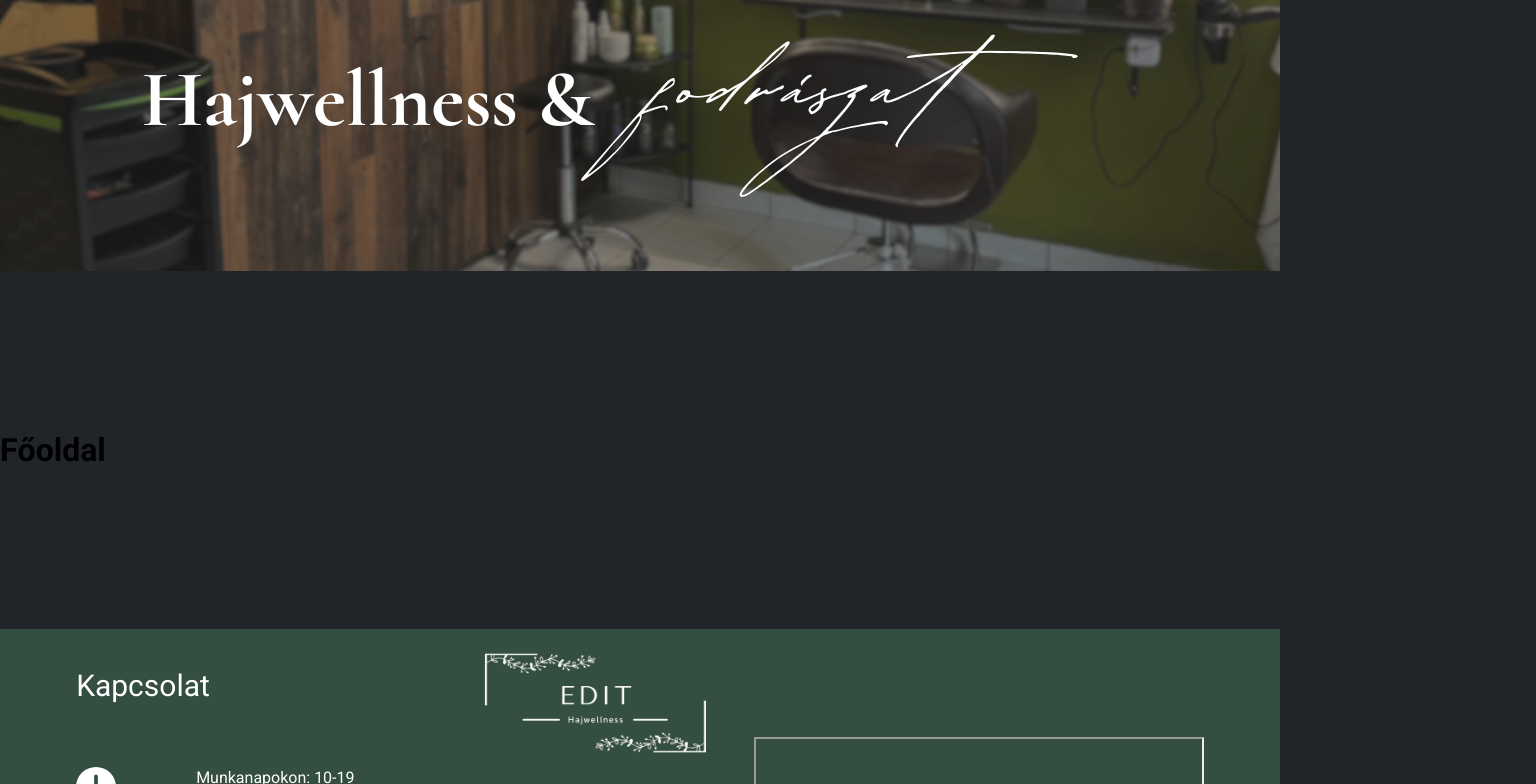
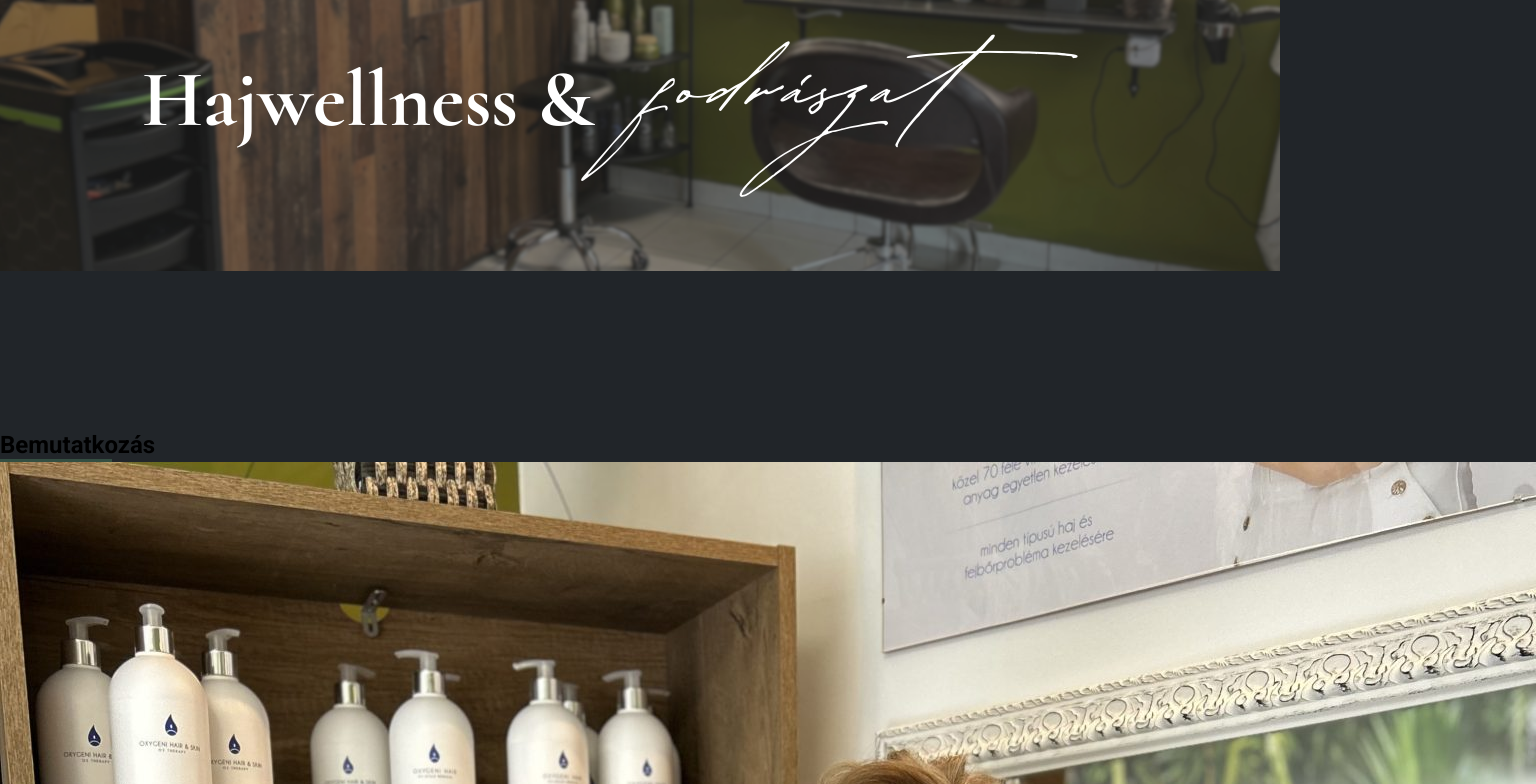
Before and after one commit to AkosBrb/hairwellness, a React (Create React App) app in the folder salon-website/: page / in a window 1280 px wide. Shown: the part 254-1038 px from the top of the page, 1536 px wide, since content can reach past the window. Built offline with nearby package versions, Linux system fonts and the light colour scheme; no server answers; grey boxes are pictures that could not be loaded.

Commit message:
implement introduction

```diff
--- a/salon-website/src/components/Main.js
+++ b/salon-website/src/components/Main.js
@@ -1,8 +1,11 @@
 import "../Style.css";
+import Introduction from "./Introduction";
 
 function Main() {
     return (
-        <h1>Főoldal</h1>
+        <section className="landing--page--container">
+            <Introduction />
+        </section>
     )
 }
 
```
